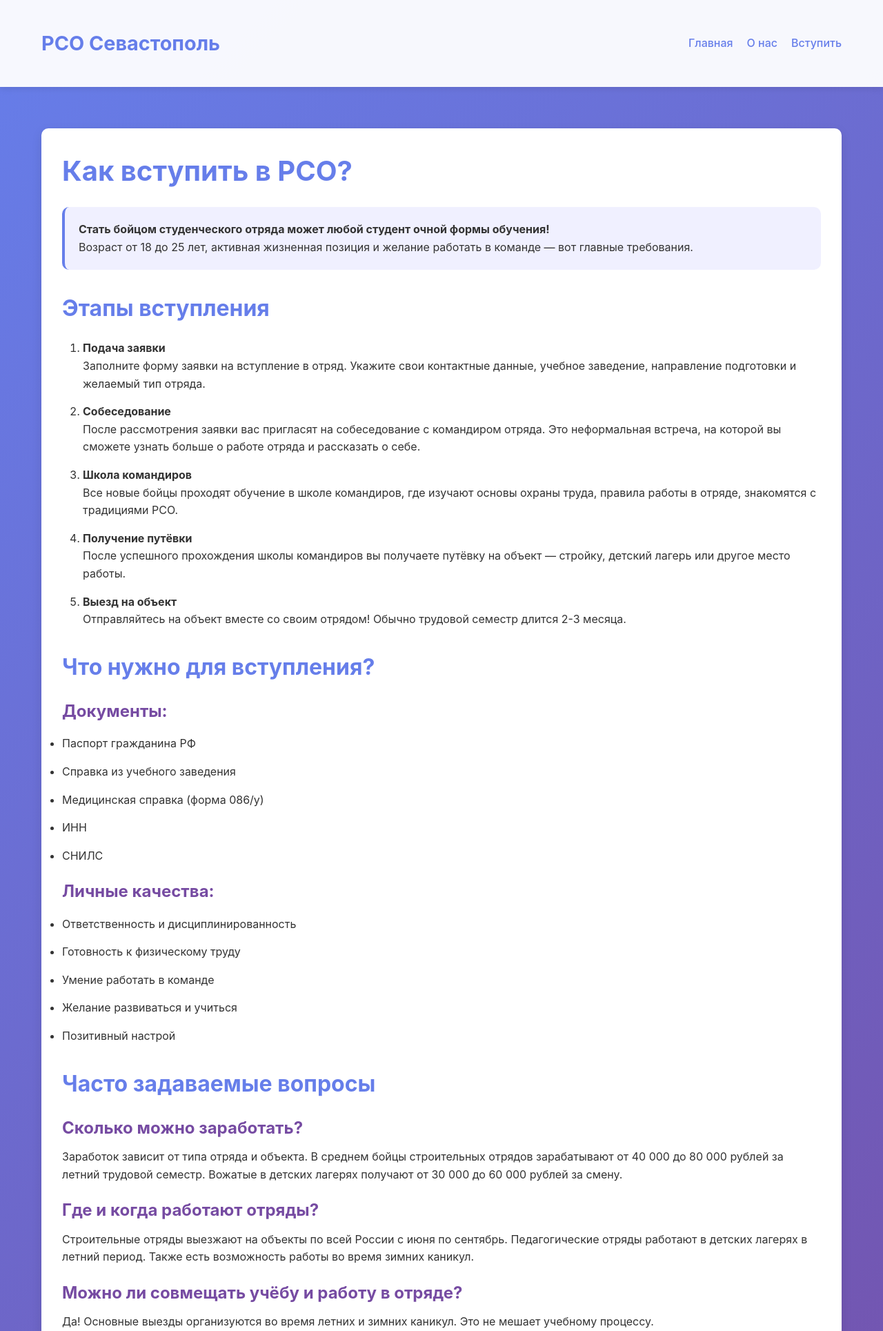
After one commit to Burk3124/SevROWeb, a Laravel app: page /join in a window 1280 px wide. The commit adds this page. Shown: the top 1929 px of the page at 69% size. Run offline with Laravel 12, Linux system fonts and the light colour scheme.

Commit message:
Add About and Join pages with navigation
Co-authored-by: Burk3124 <253718283+Burk3124@users.noreply.github.com>

```diff
--- /dev/null
+++ b/resources/views/join.blade.php
@@ -0,0 +1,266 @@
+<!DOCTYPE html>
+<html lang="ru">
+<head>
+    <meta charset="UTF-8">
+    <meta name="viewport" content="width=device-width, initial-scale=1.0">
+    <title>Вступить в РСО - РСО Севастополь</title>
+    <style>
+        * {
+            margin: 0;
+            padding: 0;
+            box-sizing: border-box;
+        }
+
+        body {
+            font-family: -apple-system, BlinkMacSystemFont, 'Segoe UI', Roboto, Oxygen, Ubuntu, Cantarell, sans-serif;
+            line-height: 1.6;
+            color: #333;
+            background: linear-gradient(135deg, #667eea 0%, #764ba2 100%);
+            min-height: 100vh;
+        }
+
+        .container {
+            max-width: 1200px;
+            margin: 0 auto;
+            padding: 20px;
+        }
+
+        header {
+            background: rgba(255, 255, 255, 0.95);
+            padding: 20px 0;
+            box-shadow: 0 2px 10px rgba(0, 0, 0, 0.1);
+            margin-bottom: 40px;
+        }
+
+        nav {
+            display: flex;
+            gap: 20px;
+            align-items: center;
+        }
+
+        nav a {
+            color: #667eea;
+            text-decoration: none;
+            font-weight: 500;
+            transition: color 0.3s;
+        }
+
+        nav a:hover {
+            color: #764ba2;
+        }
+
+        header .container {
+            display: flex;
+            justify-content: space-between;
+            align-items: center;
+        }
+
+        h1 {
+            color: #667eea;
+            font-size: 2.5em;
+            margin-bottom: 10px;
+        }
+
+        h2 {
+            color: #667eea;
+            font-size: 2em;
+            margin: 30px 0 20px;
+        }
+
+        h3 {
+            color: #764ba2;
+            font-size: 1.5em;
+            margin: 20px 0 10px;
+        }
+
+        .card {
+            background: white;
+            border-radius: 10px;
+            padding: 30px;
+            margin-bottom: 20px;
+            box-shadow: 0 5px 15px rgba(0, 0, 0, 0.1);
+        }
+
+        .logo {
+            font-size: 1.8em;
+            font-weight: bold;
+            color: #667eea;
+            text-decoration: none;
+        }
+
+        ol {
+            margin: 15px 0 15px 30px;
+        }
+
+        li {
+            margin: 15px 0;
+        }
+
+        .highlight {
+            background: #f0f0ff;
+            padding: 20px;
+            border-radius: 10px;
+            margin: 20px 0;
+            border-left: 4px solid #667eea;
+        }
+
+        .btn {
+            display: inline-block;
+            padding: 12px 30px;
+            background: #667eea;
+            color: white;
+            text-decoration: none;
+            border-radius: 25px;
+            transition: all 0.3s;
+            font-weight: 600;
+            margin-top: 20px;
+        }
+
+        .btn:hover {
+            background: #764ba2;
+            transform: translateY(-2px);
+            box-shadow: 0 5px 15px rgba(0, 0, 0, 0.2);
+        }
+
+        .contact-info {
+            background: #f9f9f9;
+            padding: 20px;
+            border-radius: 10px;
+            margin: 20px 0;
+        }
+
+        .contact-info p {
+            margin: 10px 0;
+        }
+
+        footer {
+            background: rgba(255, 255, 255, 0.95);
+            padding: 30px 0;
+            margin-top: 40px;
+            text-align: center;
+        }
+
+        @media (max-width: 768px) {
+            nav {
+                flex-direction: column;
+                gap: 10px;
+            }
+
+            h1 {
+                font-size: 2em;
+            }
+
+            .card {
+                padding: 20px;
+            }
+        }
+    </style>
+</head>
+<body>
+    <header>
+        <div class="container">
+            <a href="/" class="logo">РСО Севастополь</a>
+            <nav>
+                <a href="/">Главная</a>
+                <a href="/about">О нас</a>
+                <a href="/join">Вступить</a>
+            </nav>
+        </div>
+    </header>
+
+    <div class="container">
+        <div class="card">
+            <h1>Как вступить в РСО?</h1>
+
+            <div class="highlight">
+                <p><strong>Стать бойцом студенческого отряда может любой студент очной формы обучения!</strong></p>
+                <p>Возраст от 18 до 25 лет, активная жизненная позиция и желание работать в команде — вот главные требования.</p>
+            </div>
+
+            <h2>Этапы вступления</h2>
+
+            <ol>
+                <li>
+                    <strong>Подача заявки</strong><br>
+                    Заполните форму заявки на вступление в отряд. Укажите свои контактные данные, учебное заведение, направление подготовки и желаемый тип отряда.
+                </li>
+
+                <li>
+                    <strong>Собеседование</strong><br>
+                    После рассмотрения заявки вас пригласят на собеседование с командиром отряда. Это неформальная встреча, на которой вы сможете узнать больше о работе отряда и рассказать о себе.
+                </li>
+
+                <li>
+                    <strong>Школа командиров</strong><br>
+                    Все новые бойцы проходят обучение в школе командиров, где изучают основы охраны труда, правила работы в отряде, знакомятся с традициями РСО.
+                </li>
+
+                <li>
+                    <strong>Получение путёвки</strong><br>
+                    После успешного прохождения школы командиров вы получаете путёвку на объект — стройку, детский лагерь или другое место работы.
+                </li>
+
+                <li>
+                    <strong>Выезд на объект</strong><br>
+                    Отправляйтесь на объект вместе со своим отрядом! Обычно трудовой семестр длится 2-3 месяца.
+                </li>
+            </ol>
+
+            <h2>Что нужно для вступления?</h2>
+
+            <h3>Документы:</h3>
+            <ul>
+                <li>Паспорт гражданина РФ</li>
+                <li>Справка из учебного заведения</li>
+                <li>Медицинская справка (форма 086/у)</li>
+                <li>ИНН</li>
+                <li>СНИЛС</li>
+            </ul>
+
+            <h3>Личные качества:</h3>
+            <ul>
+                <li>Ответственность и дисциплинированность</li>
+                <li>Готовность к физическому труду</li>
+                <li>Умение работать в команде</li>
+                <li>Желание развиваться и учиться</li>
+                <li>Позитивный настрой</li>
+            </ul>
+
+            <h2>Часто задаваемые вопросы</h2>
+
+            <h3>Сколько можно заработать?</h3>
+            <p>Заработок зависит от типа отряда и объекта. В среднем бойцы строительных отрядов зарабатывают от 40 000 до 80 000 рублей за летний трудовой семестр. Вожатые в детских лагерях получают от 30 000 до 60 000 рублей за смену.</p>
+
+            <h3>Где и когда работают отряды?</h3>
+            <p>Строительные отряды выезжают на объекты по всей России с июня по сентябрь. Педагогические отряды работают в детских лагерях в летний период. Также есть возможность работы во время зимних каникул.</p>
+
+            <h3>Можно ли совмещать учёбу и работу в отряде?</h3>
+            <p>Да! Основные выезды организуются во время летних и зимних каникул. Это не мешает учебному процессу.</p>
+
+            <h3>Нужно ли платить за вступление?</h3>
+            <p>Нет! Вступление в РСО абсолютно бесплатное. Более того, отряд обеспечивает проезд до объекта и обратно, проживание и питание на время работы.</p>
+
+            <div class="contact-info">
+                <h2>Контакты для вступления</h2>
+                <p><strong>Email:</strong> <a href="mailto:join@rso-sevastopol.ru">join@rso-sevastopol.ru</a></p>
+                <p><strong>Телефон:</strong> +7 (XXX) XXX-XX-XX</p>
+                <p><strong>Адрес штаба:</strong> г. Севастополь, ул. Примерная, д. 1</p>
+                <p><strong>Часы работы:</strong> Пн-Пт, 10:00-18:00</p>
+
+                <p style="margin-top: 20px;"><strong>Социальные сети:</strong></p>
+                <p>ВКонтакте: <a href="https://vk.com/rso_sevastopol" target="_blank">vk.com/rso_sevastopol</a></p>
+                <p>Telegram: <a href="https://t.me/rso_sevastopol" target="_blank">@rso_sevastopol</a></p>
+            </div>
+
+            <a href="mailto:join@rso-sevastopol.ru" class="btn">Подать заявку на вступление</a>
+        </div>
+    </div>
+
+    <footer>
+        <div class="container">
+            <p>&copy; {{ date('Y') }} РСО Севастополь. Все права защищены.</p>
+            <p>Российские Студенческие Отряды - движение для активной молодёжи</p>
+        </div>
+    </footer>
+</body>
+</html>
--- a/routes/web.php
+++ b/routes/web.php
@@ -5,3 +5,11 @@ use Illuminate\Support\Facades\Route;
 Route::get('/', function () {
     return view('home');
 });
+
+Route::get('/about', function () {
+    return view('about');
+});
+
+Route::get('/join', function () {
+    return view('join');
+});
```
Also changed, not shown: resources/views/about.blade.php (added, +189 -0 lines), resources/views/home.blade.php (+32 -4 lines).
